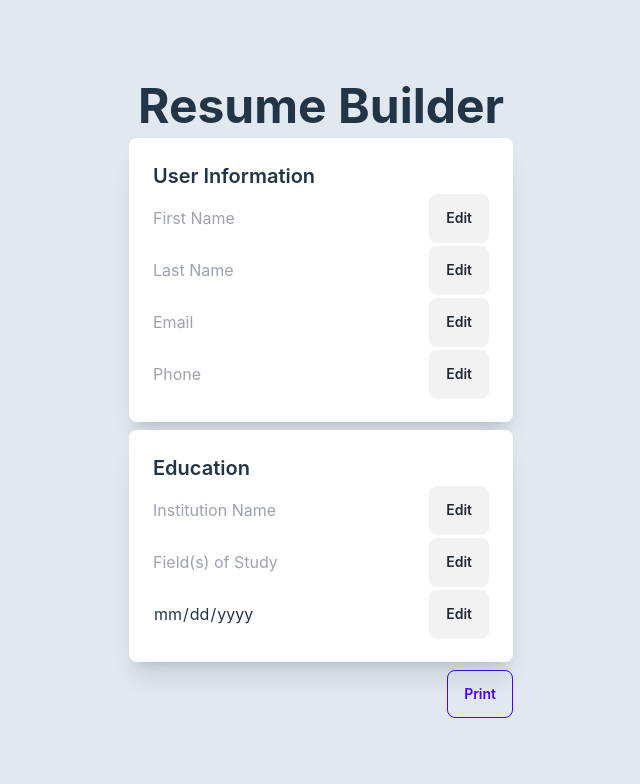
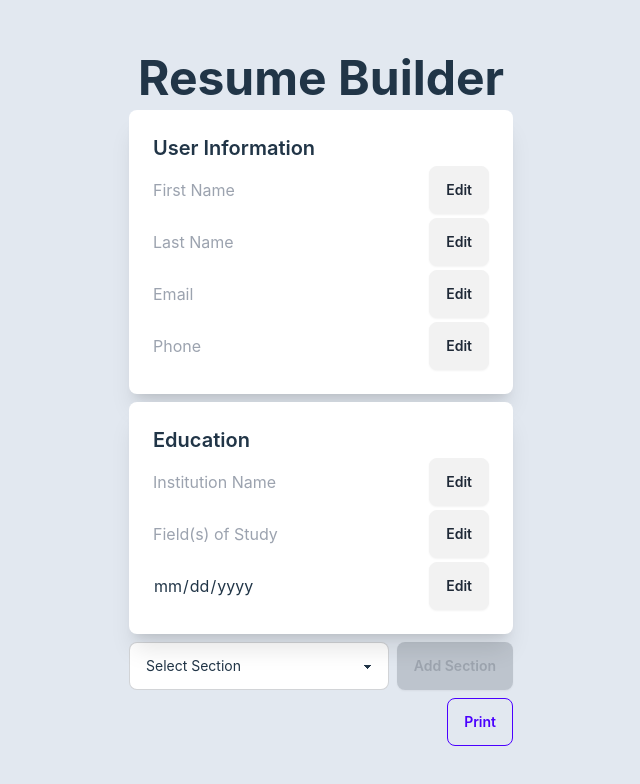
Before and after one commit to trustpizza/Resume-Builder, a React (Vite) app: page / in a window 1280 px wide. Shown: the top 784 px of the page, without its empty margins (319-959 px from the left). Built offline with nearby package versions, Linux system fonts and the light colour scheme.

Commit message:
Work on new section clicking

```diff
--- a/src/components/Resume.jsx
+++ b/src/components/Resume.jsx
@@ -4,15 +4,32 @@ import Section from "./Section";
 import { initialResumeData } from "./items";
 
 
-function newSectionButton() {
+function NewSectionButton({ handleClick }) {
+    const [selectedSection, setSelectedSection] = useState("");
+
+    const handleSelectChange = (e) => {
+        setSelectedSection(e.target.value)
+    }
+
     return (
         <>
-        <div className="w-full flex">
-            <select className="select select-bordered w-full max-w-xs">
-                <option disabled selected>Who shot first?</option>
-                <option>Han Solo</option>
-                <option>Greedo</option>
+        <div className="w-full flex gap-2">
+            <select
+                className="select select-bordered w-full max-w-xs"
+                onChange={handleSelectChange}
+                value={selectedSection}
+            >
+                <option value="" disabled>Select Section</option>
+                <option value="education">Education</option>
+                <option value="work">Professional Experience</option>
             </select>
+            <button
+                className="btn"
+                onClick={() => handleClick(selectedSection)}
+                disabled={!selectedSection}
+            >
+                Add Section
+            </button>
         </div>
         </>
     )
@@ -41,6 +58,22 @@ function Resume() {
         console.log(resumeData)
     }
 
+    const handleNewSectionClick = (newSection) => {
+        const newSectionId = Object.keys(resumeData.sections).length;
+
+        setResumeData((prev) => ({
+            ...prev,
+            sections: {
+                ...prev.sections,
+                [newSectionId]: {
+                    id: newSectionId,
+                    title: newSection === "education" ? "Education" : "Professional Experience",
+                    inputIds: []
+                },
+            },
+        }))
+    }
+
     return (
         <>
         <div className="h-full w-full flex flex-col items-center">
@@ -48,9 +81,9 @@ function Resume() {
                     <h1 className="text-5xl font-bold dark:text-black">Resume Builder</h1>
                     {/* User Section */}
                     <Section
-                        section={resumeData.sections.user}
+                        section={resumeData.sections[0]}
                         inputs={
-                            resumeData.sections.user.inputIds.map(
+                            resumeData.sections[0].inputIds.map(
                                 (id) => resumeData.inputs[id]
                             )
                         }
@@ -62,9 +95,9 @@ function Resume() {
 
                     {/* Education Section */}
                     <Section
-                        section={resumeData.sections.education}
+                        section={resumeData.sections[1]}
                         inputs={
-                            resumeData.sections.education.inputIds.map(
+                            resumeData.sections[1].inputIds.map(
                                 (id) => resumeData.inputs[id]
                             )
                         }
@@ -73,6 +106,13 @@ function Resume() {
                         editableInputId={editableInputId}
                     >
                     </Section>
+
+                    {/* Add A New Section */}
+
+                    <NewSectionButton
+                        handleClick={handleNewSectionClick}
+                    >
+                    </NewSectionButton>
 
                     <div className="w-full flex justify-end">
                         <button
--- a/src/components/items.js
+++ b/src/components/items.js
@@ -1,16 +1,16 @@
 export const initialResumeData = {
     sections: {
-      user: {
+      0: {
         id: 0,
         title: "User Information",
         inputIds: [0,1,2,3],
       },
-      education: {
+      1: {
         id: 1,
         title: "Education",
         inputIds: [4,5,6]
       },
-      professional: {
+      2: {
         id: 2,
         title: "Professional Experiences",
         inputIds: []
```
